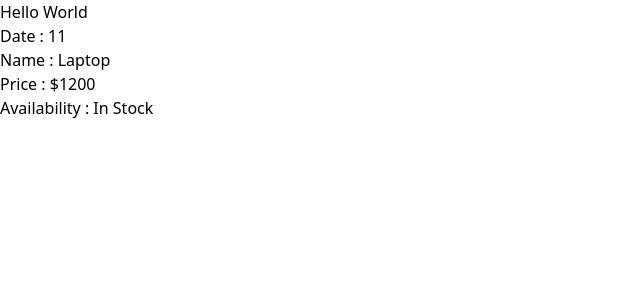
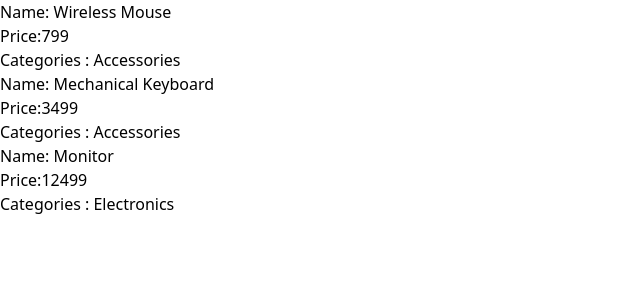
Before and after one commit to Allwin-d/Practice, a React (Vite) app: page / in a window 1280 px wide. Shown: the top 300 px of the page, without its empty margins (0-640 px from the left). Built offline with nearby package versions, Linux system fonts and the light colour scheme.

Commit message:
Rendering Array of objects

```diff
--- a/src/App.tsx
+++ b/src/App.tsx
@@ -1,9 +1,10 @@
 // import Footer from "./components/Footer";
 // import Header from "./components/Header";
 // import MainContent from "./components/MainContent";
+// import Greeting from "./components/Greeting";
+// import ProductInfo from "./components/ProductInfo";
 
-import Greeting from "./components/Greeting";
-import ProductInfo from "./components/ProductInfo";
+import ArrayOfObj from "./components/ArrayOfObj";
 
 const App = () => {
   return (
@@ -11,8 +12,9 @@ const App = () => {
       {/* <Header />
       <MainContent />
       <Footer /> */}
-      <Greeting />
-      <ProductInfo />
+      {/* <Greeting />
+      <ProductInfo /> */}
+      <ArrayOfObj />
     </div>
   );
 };
--- /dev/null
+++ b/src/components/ArrayOfObj.tsx
@@ -0,0 +1,51 @@
+const ArrayOfObj = () => {
+  type eachProd = {
+    id: number;
+    name: string;
+    price: number;
+    inStock: boolean;
+    category: string;
+  };
+
+  type Product = eachProd[];
+
+  const products: Product = [
+    {
+      id: 101,
+      name: "Wireless Mouse",
+      price: 799,
+      inStock: true,
+      category: "Accessories",
+    },
+    {
+      id: 102,
+      name: "Mechanical Keyboard",
+      price: 3499,
+      inStock: false,
+      category: "Accessories",
+    },
+    {
+      id: 103,
+      name: "Monitor",
+      price: 12499,
+      inStock: true,
+      category: "Electronics",
+    },
+  ];
+
+  return (
+    <div>
+      {products.map((item) => {
+        return (
+          <ul key={item.id}>
+            <li>Name: {item.name}</li>
+            <p>Price:{item.price}</p>
+            <span>Categories : {item.category}</span>
+          </ul>
+        );
+      })}
+    </div>
+  );
+};
+
+export default ArrayOfObj;
```
